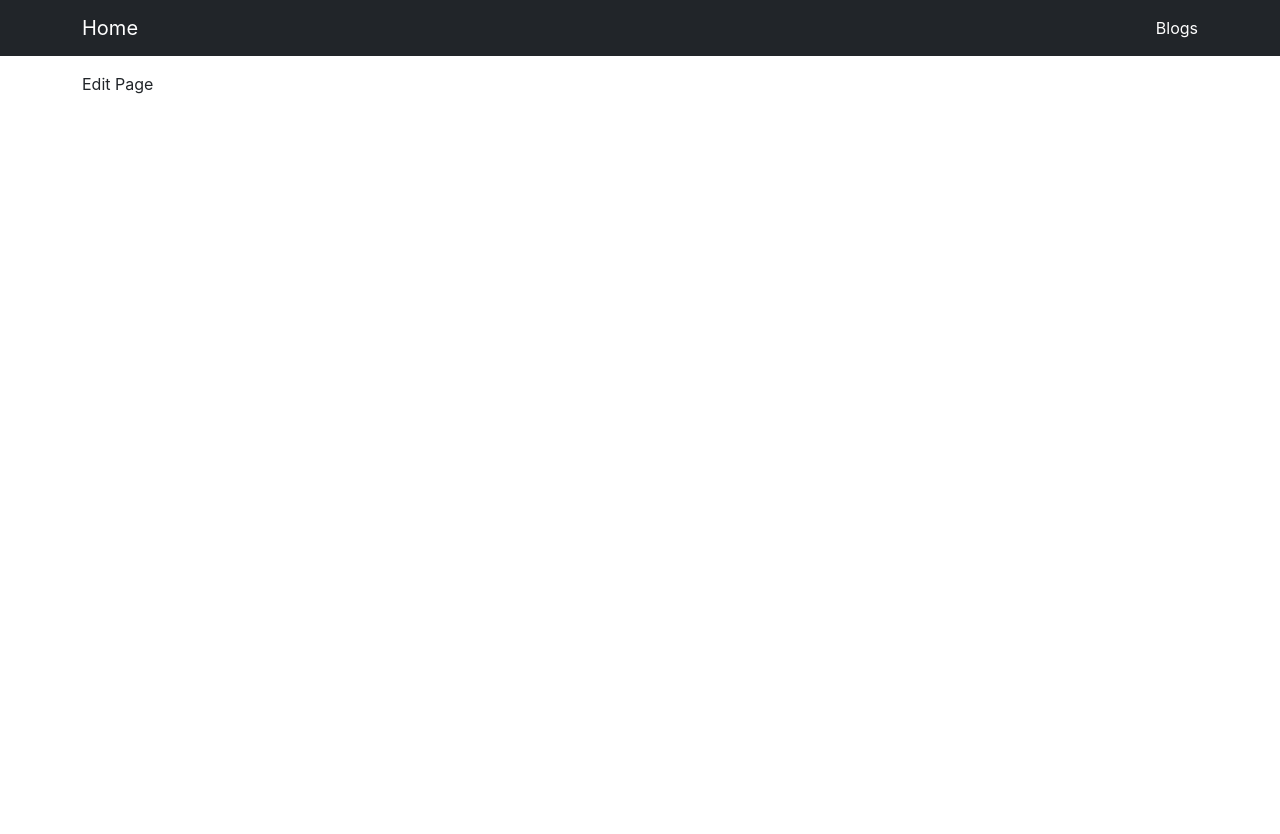
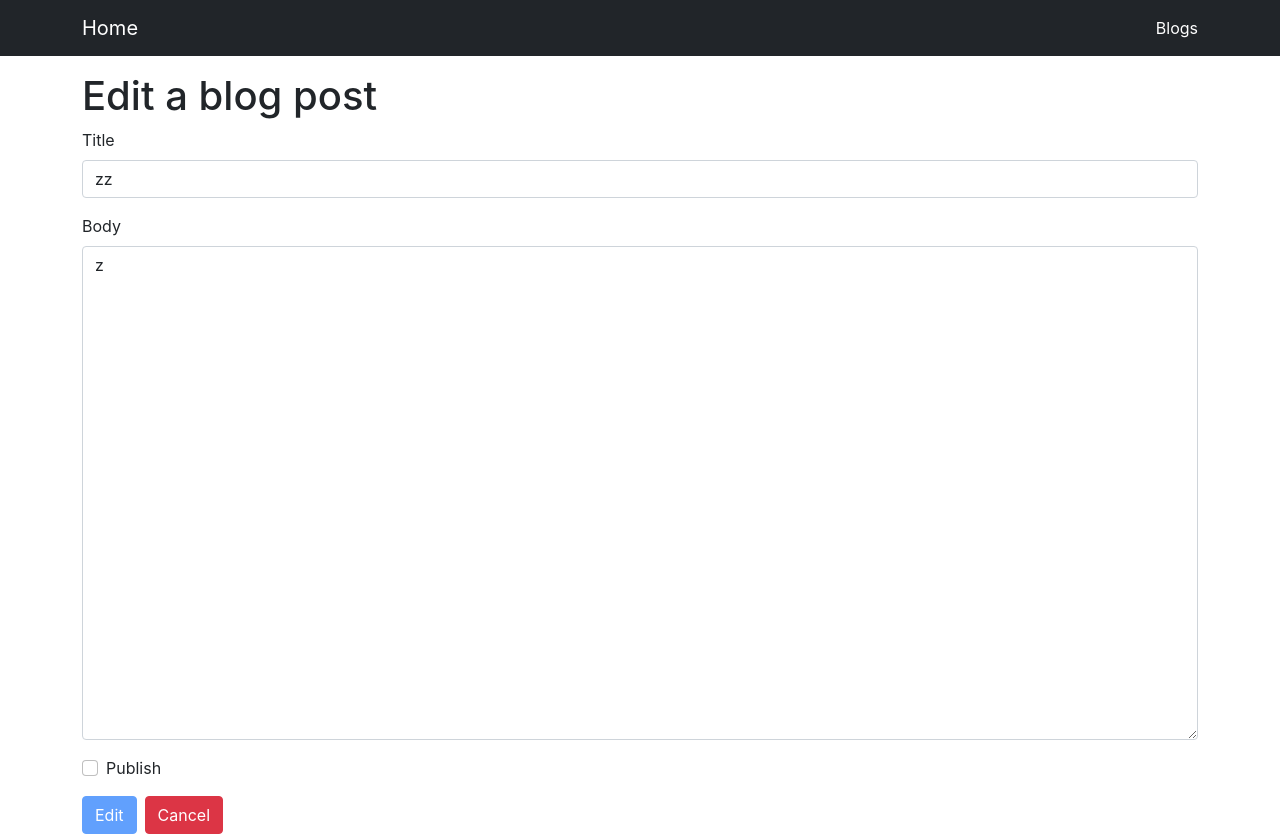
Before and after one commit to coldhailstone/learn-react, a React (Create React App) app: page /blogs/1/edit in a window 1280 px wide. Before the commit the page ends 800 px from the top, so only its background shows below. Built offline with nearby package versions, Linux system fonts and the light colour scheme; data requests are answered from the project's data file.

Commit message:
~46 비공개 블로그 리스트에서 제거

```diff
--- a/db.json
+++ b/db.json
@@ -13,10 +13,11 @@
       "id": 2
     },
     {
-      "title": "good",
-      "body": "z",
+      "title": "react.js",
+      "body": "react kings",
       "createdAt": 1672835626416,
-      "id": 3
+      "id": 3,
+      "publish": true
     }
   ]
 }
--- a/src/components/BlogForm.js
+++ b/src/components/BlogForm.js
@@ -1,24 +1,68 @@
-import { useState } from 'react';
+import { useEffect, useState } from 'react';
 import axios from 'axios';
-import { useNavigate } from 'react-router-dom';
+import { useNavigate, useParams } from 'react-router-dom';
+import PropTypes from 'prop-types';
 
-function BlogForm() {
+function BlogForm({ editing }) {
     const navigate = useNavigate();
+    const { id } = useParams();
     const [title, setTitle] = useState('');
+    const [originTitle, setOriginTitle] = useState('');
     const [body, setBody] = useState('');
+    const [originBody, setOriginBody] = useState('');
+    const [publish, setPublish] = useState(false);
+    const [originPublish, setOriginPublish] = useState(false);
+
+    useEffect(() => {
+      if (editing) {
+        axios.get(`http://localhost:3001/posts/${id}`).then((res) => {
+          setTitle(res.data.title)
+          setOriginTitle(res.data.title)
+          setBody(res.data.body)
+          setOriginBody(res.data.body)
+          setPublish(res.data.publish)
+          setOriginPublish(res.data.publish)
+        })
+      }
+    }, [id, editing]);
+
+    const isEdited = () => {
+      return title !== originTitle || body !== originBody || publish !== originPublish
+    };
 
     const onSubmit = async () => {
-        await axios.post('http://localhost:3001/posts', {
-            title,
-            body,
-            createdAt: Date.now()
-        });
+        if (editing) {
+          await axios.patch(`http://localhost:3001/posts/${id}`, {
+              title,
+              body,
+              publish
+          });
+        } else {
+          await axios.post('http://localhost:3001/posts', {
+              title,
+              body,
+              publish,
+              createdAt: Date.now()
+          });
+        }
         navigate('/blogs');
+    };
+
+    const goBack = () => {
+      if (editing) {
+        navigate(`/blogs/${id}`);
+      } else {
+        navigate('/blogs');
+      }
+    }
+
+    const onChangePublish = (e) => {
+      setPublish(e.target.checked)
     }
 
     return (
         <div>
-          <h1>Create a blog post</h1>
+          <h1>{editing ? 'Edit' : 'Create' } a blog post</h1>
           <div className="mb-3">
             <label className='form-label'>Title</label>
             <input className='form-control' value={title} onChange={(e) => setTitle(e.target.value)} />
@@ -27,9 +71,27 @@ function BlogForm() {
             <label className='form-label'>Body</label>
             <textarea className='form-control' value={body} rows='20' onChange={(e) => setBody(e.target.value)} />
           </div>
-          <button className='btn btn-primary' onClick={onSubmit}>Post</button>
+          <div className='form-check mb-3'>
+            <input className='form-check-input' type="checkbox" checked={publish} onChange={onChangePublish} />
+            <label className='form-check-label'>Publish</label>
+          </div>
+          <button className='btn btn-primary' onClick={onSubmit} disabled={editing && !isEdited()}>
+            {editing ? 'Edit' : 'Post' }
+          </button>
+          <button className='btn btn-danger ms-2' onClick={goBack}>
+            Cancel
+          </button>
         </div>
-    )
+    );
 };
 
+
+BlogForm.propTypes = {
+  editing: PropTypes.bool
+}
+
+BlogForm.defaultProps = {
+  editing: false
+}
+
 export default BlogForm;
--- a/src/pages/EditPage.js
+++ b/src/pages/EditPage.js
@@ -1,6 +1,10 @@
+import BlogForm from '../components/BlogForm';
+
 function EditPage() {
     return (
-        <div>Edit Page</div>
+        <div>
+            <BlogForm editing={true}/>
+        </div>
     )
 }
 
--- a/src/pages/ListPage.js
+++ b/src/pages/ListPage.js
@@ -36,7 +36,7 @@ function ListPage() {
         }
 
         return (
-            posts.map((post) => {
+            posts.filter((post) => post.publish).map((post) => {
                 return (
                     <Card key={post.id} title={post.title} onClick={() => navigate(`/blogs/${post.id}`)}>
                         <div>
```
